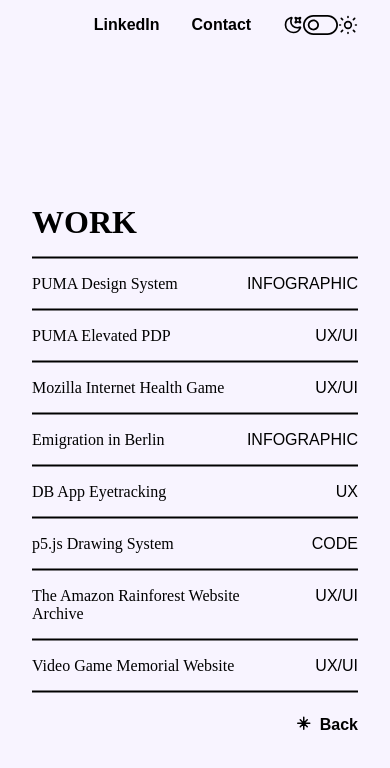
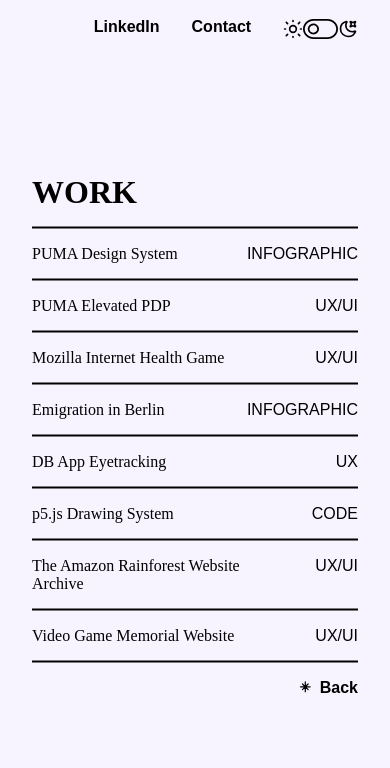
Before and after one commit to brandalexa/eloisagodfray.co.uk, a plain HTML site: page work/index.html in a window 390 px wide. Drawn offline with Linux system fonts and the light colour scheme; a web font is replaced by a local one.

Commit message:
Fix alignment issues

```diff
--- a/assets/css/homepage.css
+++ b/assets/css/homepage.css
@@ -62,21 +62,6 @@ html.dark-mode, p.dark-mode, a.dark-mode {
     .flexbox p {
         align-self: baseline;
         line-height: 2rem;
-    }
-
-    /*iOS-Specific Padding for Star*/
-    @supports (-webkit-text-size-adjust:none) and (not (-ms-ime-align:auto)) and (not (-moz-appearance:none)) {
-        .flexbox img {
-            align-self: center;
-            padding-top: 4pt;
-        }
-    }
-
-    /*WebKit Browsers*/
-    @supports (-webkit-appearance:none) {
-        .flexbox img {
-            align-self: baseline;
-        }
     }
 }
 
@@ -144,30 +129,15 @@ html.dark-mode, p.dark-mode, a.dark-mode {
         visibility: visible;
     }
 
+    .flexbox {
+        gap: 1rem;
+        margin-right: 3rem;
+    }
+
     .flexbox img {
         width: 2rem;
         visibility: hidden;
-        margin-right: 22rem;
-    }
-
-    .flexbox p {
-        position: fixed;
-        align-self: center;
-    }
-
-    /*Safari Align*/
-    @media not all and (min-resolution:.001dpcm) {
-        @supports (-webkit-appearance:none) and (stroke-color:transparent) {
-        .flexbox img {
-            padding-top: 3pt;
-        }
-    }}
-
-    /*WebKit Browsers*/
-    @supports (-webkit-appearance:none) {
-        .flexbox img {
-            padding-top: -20pt;
-        }
+        transform: translateY(4px);
     }
 }
 
@@ -256,3 +226,11 @@ p a {
     justify-content: center;
     direction: rtl;
 }
+
+/* .flexbox p {
+    border: 1pt white solid;
+}
+
+.flexbox img {
+    border: 1pt white solid;
+} */
--- a/assets/css/main.css
+++ b/assets/css/main.css
@@ -52,7 +52,8 @@ nav ul li {
     display: flex;
     flex-direction: row;
     align-items: center;
-
+    margin-top: 5px;
+    direction: ltr;
 }
 
 .colour-mode:nth-child(1) img, .colour-mode:nth-child(3) img{
--- a/assets/css/workpage.css
+++ b/assets/css/workpage.css
@@ -48,7 +48,7 @@ tbody tr.dark-mode:hover {
     @media screen and (min-height:575px) {
         article {
             top: 50vh;
-            transform: translateY(-50%);
+            transform: translateY(calc(-50% - 2.5rem));
         }
     }
     #image {
@@ -76,27 +76,9 @@ tbody tr.dark-mode:hover {
     }
 
     .back img {
-        align-self: center;
-        margin-right: 0.5rem;
-    }
-
-    .back p {
-        align-self: baseline;
-        line-height: 2rem;
-    }
-
-    @supports (-webkit-text-size-adjust:none) and (not (-ms-ime-align:auto)) and (not (-moz-appearance:none)) {
-        .flexbox img {
-            align-self: center;
-            padding-top: 4pt;
-        }
-    }
-
-    /*WebKit Browsers*/
-    @supports (-webkit-appearance:none) {
-        .flexbox img {
-            padding-bottom: 5pt;
-        }
+        width: 0.8rem;
+        align-self: flex-end;
+        transform:translateY(-3px);
     }
 }
 
@@ -106,7 +88,7 @@ tbody tr.dark-mode:hover {
     @media screen and (min-height:740px) {
         article {
             top: 50vh;
-            transform: translateY(-50%);
+            transform: translateY(calc(-50% - 2.5rem));
         }
     }
     /*Hide images on mobile*/
@@ -141,7 +123,7 @@ tbody tr.dark-mode:hover {
     @media screen and (min-height:800px) {
         article {
             top: 50vh;
-            transform: translateY(-50%);
+            transform: translateY(calc(-50% - 2.5rem));
         }
     }
     /*Margins*/
@@ -249,7 +231,7 @@ a {
 
 /*Back Button*/
 .back {
-    align-items: center;
+    align-items: baseline;
     float: right;
     display: flex;
     flex-direction: row;
```
